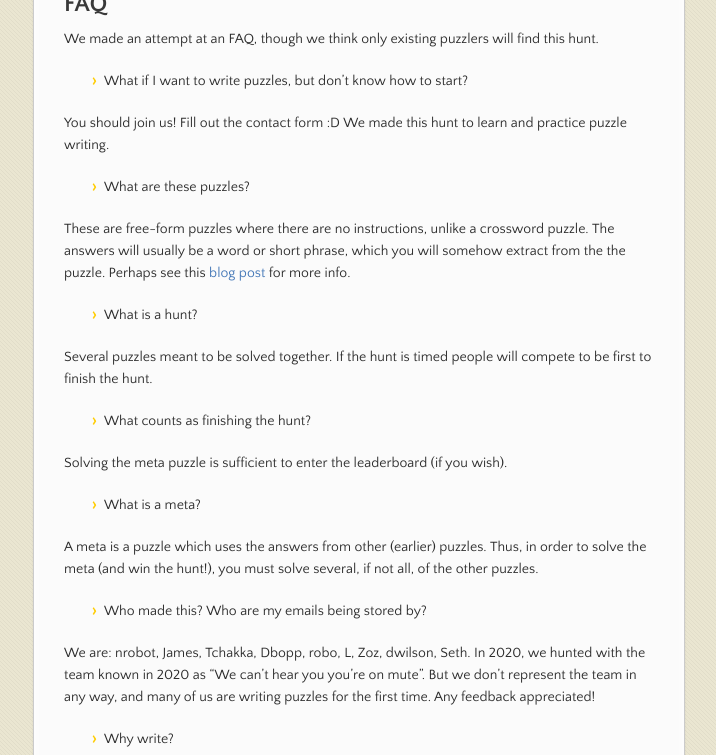
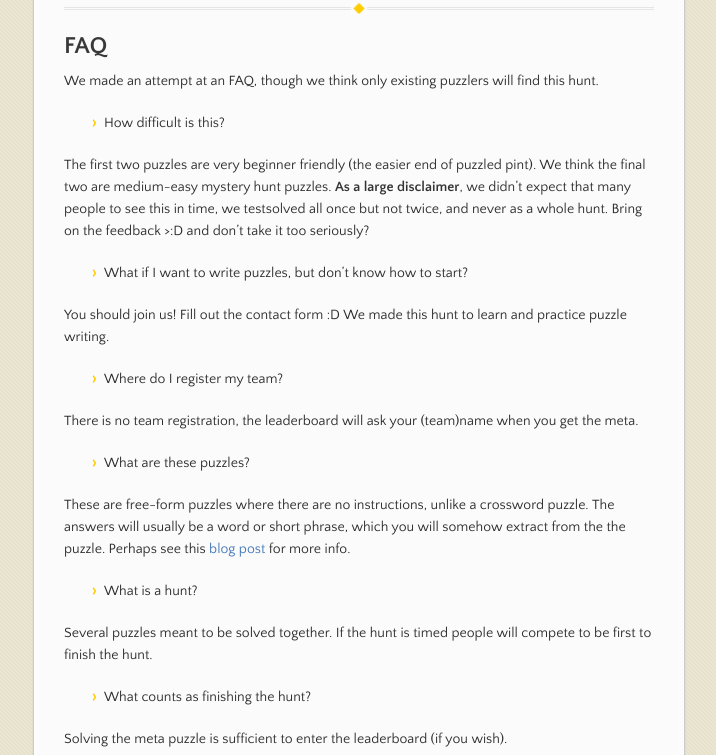
Before and after one commit to nro-bot/aprilhunt, a Jekyll site: the page built from index.md, in a window 1280 px wide and 900 px high, scrolled down 1018 px, cut to the strip 145-900 px from the top of the window. Shown: the whole strip, without its empty margins (282-998 px from the left). Built offline with Jekyll 4.4.1, drawn with Linux system fonts in a browser that asks for light colours; some of the changed text lies outside the part shown.

Commit message:
RIP adding to the FAQ / large disclaimer

```diff
--- a/index.md
+++ b/index.md
@@ -12,6 +12,9 @@ will be 8 puzzles and one meta, and an answer checker. The puzzles are short, if
 we had to guess, it might take intermediate 2-3 people around 4 hours.
 The hunt will run from noon EDT Saturday (24 April 2021) to midnight Sunday, at
 which point we will release the solutions.
+
+(No really, this was written as practice, most of us are writing puzzles for the
+first time this year)
 
 <h2><p style="text-align: center;">Hunt will begin in:</p></h2>
 <div class="countdown" id="countdown">
@@ -44,10 +47,23 @@ marginwidth="0">Loading…</iframe>
 We made an attempt at an FAQ, though we think only existing puzzlers will find
 this hunt.
 
+- How difficult is this?
+
+The first two puzzles are very beginner friendly (the easier end of
+puzzled pint). We think the final two are medium-easy mystery hunt puzzles. **As a
+large disclaimer**, we didn't expect that many people to see this in time, we
+testsolved all once but not twice, and never as a whole hunt. Bring on the
+feedback >:D and don't take it too seriously?
+
 - What if I want to write puzzles, but don't know how to start?
 
 You should join us! Fill out the contact form :D We made this hunt to learn and
 practice puzzle writing.
+
+- Where do I register my team?
+
+There is no team registration, the leaderboard will ask your
+(team)name when you get the meta.
 
 - What are these puzzles?
 
```
